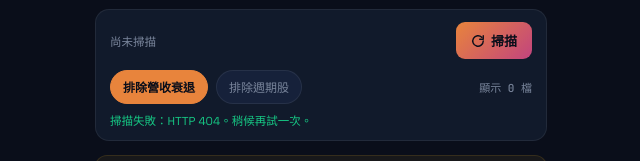
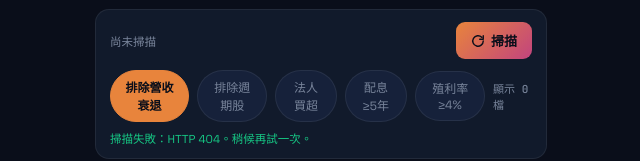
Before and after one commit to wiml0718-commits/premarket-tw, a plain HTML site: page screener.html in a window 1280 px wide. Both pictures are taken after a click on the button "排除營收衰退". Shown: the part 219-380 px from the top of the page, without its empty margins (319-959 px from the left). Drawn offline with Linux system fonts and the light colour scheme; no server answers.

Commit message:
Update screener.html

```diff
--- a/screener.html
+++ b/screener.html
@@ -68,6 +68,9 @@ a{color:var(--d1);text-decoration:none}
     <div class="row" style="gap:8px;margin-top:11px">
       <button class="filt" id="fGrowth">排除營收衰退</button>
       <button class="filt" id="fCyc">排除週期股</button>
+      <button class="filt" id="fInst">法人買超</button>
+      <button class="filt" id="fDiv">配息≥5年</button>
+      <button class="filt" id="fYld">殖利率≥4%</button>
       <span class="mono" id="count" style="margin-left:auto;font-size:11px;color:var(--muted)"></span>
     </div>
     <div class="row" id="modeRow" style="gap:8px;margin-top:9px;display:none;align-items:center">
@@ -126,6 +129,8 @@ const GLOSSARY={
  rev:{t:'營收 YoY（月）',d:'最新月營收相對「去年同月」成長多少。正＝成長、負＝衰退，是看公司營運動能最即時的指標。資料來自台股每月 10 號前公布的月營收。'},
  cyclical:{t:'週期股',d:'獲利隨景氣大起大落的類股（航運、鋼鐵、塑化、水泥等）。它「便宜」常是因為景氣往下，低本益比反而可能是獲利高點的假訊號，抄底要特別小心。'},
  rev_tag:{t:'營收成長／衰退標籤',d:'依最新月營收年增率標記：正為「營收成長」（藍），負為「營收衰退」（紅）。用來快速看出公司營運是往上還往下。'},
+ inst:{t:'外資連買',d:'外資（外國法人）從最近一個交易日往回數，連續幾天「買超」（買進多於賣出），遇到賣超就停。天數越多，代表外資近期持續站在買方，常被視為有資金進場的訊號。⚠ 法人也會看錯，僅供參考。'},
+ divy:{t:'連續配息',d:'公司最近往回連續幾年都有配發現金股利，斷一年就停止計算。年數越多，通常代表獲利與配息較穩定，是過濾體質的參考。'},
 };
 function openSheet(k){const g=GLOSSARY[k];if(!g)return;$('sheetTitle').textContent=g.t;$('sheetDesc').innerHTML=g.d;$('sheet').style.display='block';$('backdrop').style.display='block';}
 function openGlossary(){$('sheetTitle').textContent='名詞解釋';$('sheetDesc').innerHTML=Object.values(GLOSSARY).map(g=>`<div style="margin-bottom:13px"><b style="color:var(--d1)">${g.t}</b><br>${g.d}</div>`).join('');$('sheet').style.display='block';$('backdrop').style.display='block';}
@@ -167,6 +172,16 @@ function rowCard(r,i){
       <div class="metric"><div class="k term" data-term="yld">殖利率</div><div class="v mono">${fmt(r.yld,'%')}</div></div>
       <div class="metric"><div class="k term" data-term="rev">營收YoY${r.rev_src?'('+r.rev_src+')':''}</div><div class="v mono" style="color:${revColor}">${fmt(r.rev,'%')}</div></div>
     </div>`;
+    const instTxt=r.inst==null?'—':(r.inst>0?r.inst+'日':'0');
+    const instColor=(r.inst!=null&&r.inst>0)?'var(--hot)':'var(--text)';
+    const divTxt=r.divy==null?'—':r.divy+'年';
+    const divColor=(r.divy!=null&&r.divy>=5)?'var(--hot)':'var(--text)';
+    card+=`<div class="row" style="gap:10px;margin-top:9px">
+      <div class="metric"><div class="k term" data-term="inst">外資連買</div><div class="v mono" style="color:${instColor}">${instTxt}</div></div>
+      <div class="metric"><div class="k term" data-term="divy">連續配息</div><div class="v mono" style="color:${divColor}">${divTxt}</div></div>
+      <div class="metric"></div>
+      <div class="metric"></div>
+    </div>`;
   }
   card+=`</div>`;
   return card;
@@ -178,6 +193,9 @@ const CATS=[
  {k:'fin',n:'金融股'},
  {k:'ai',n:'AI 供應鏈'},
  {k:'trad',n:'傳產原物料'},
+ {k:'bio',n:'生技醫療'},
+ {k:'power',n:'重電綠能'},
+ {k:'travel',n:'航空觀光餐飲'},
  {k:'etf',n:'ETF'},
  {k:'all',n:'⚡全部低點'},
 ];
@@ -195,16 +213,22 @@ $('cats').addEventListener('click',e=>{
 
 let DATA=[];
 let curIsEtf=false;
-const filt={growth:false,cyc:false};
+const filt={growth:false,cyc:false,inst:false,div:false,yld:false};
 function applyFilters(){
   let rows=DATA.slice();
   if(filt.growth)rows=rows.filter(r=>!(r.rev!=null&&r.rev<0));
   if(filt.cyc)rows=rows.filter(r=>!r.cyclical);
+  if(filt.inst)rows=rows.filter(r=>r.inst!=null&&r.inst>0);
+  if(filt.div)rows=rows.filter(r=>r.divy!=null&&r.divy>=5);
+  if(filt.yld)rows=rows.filter(r=>r.yld!=null&&r.yld>=4);
   $('list').innerHTML=rows.map((r,i)=>rowCard(r,i)).join('');
   $('count').textContent='顯示 '+rows.length+' 檔';
 }
 $('fGrowth').addEventListener('click',()=>{filt.growth=!filt.growth;$('fGrowth').classList.toggle('on',filt.growth);applyFilters();});
 $('fCyc').addEventListener('click',()=>{filt.cyc=!filt.cyc;$('fCyc').classList.toggle('on',filt.cyc);applyFilters();});
+$('fInst').addEventListener('click',()=>{filt.inst=!filt.inst;$('fInst').classList.toggle('on',filt.inst);applyFilters();});
+$('fDiv').addEventListener('click',()=>{filt.div=!filt.div;$('fDiv').classList.toggle('on',filt.div);applyFilters();});
+$('fYld').addEventListener('click',()=>{filt.yld=!filt.yld;$('fYld').classList.toggle('on',filt.yld);applyFilters();});
 function syncModeBtns(){$('mStrict').classList.toggle('on',allMode==='strict');$('mLoose').classList.toggle('on',allMode==='loose');}
 $('mStrict').addEventListener('click',()=>{if(allMode!=='strict'){allMode='strict';syncModeBtns();run();}});
 $('mLoose').addEventListener('click',()=>{if(allMode!=='loose'){allMode='loose';syncModeBtns();run();}});
```
